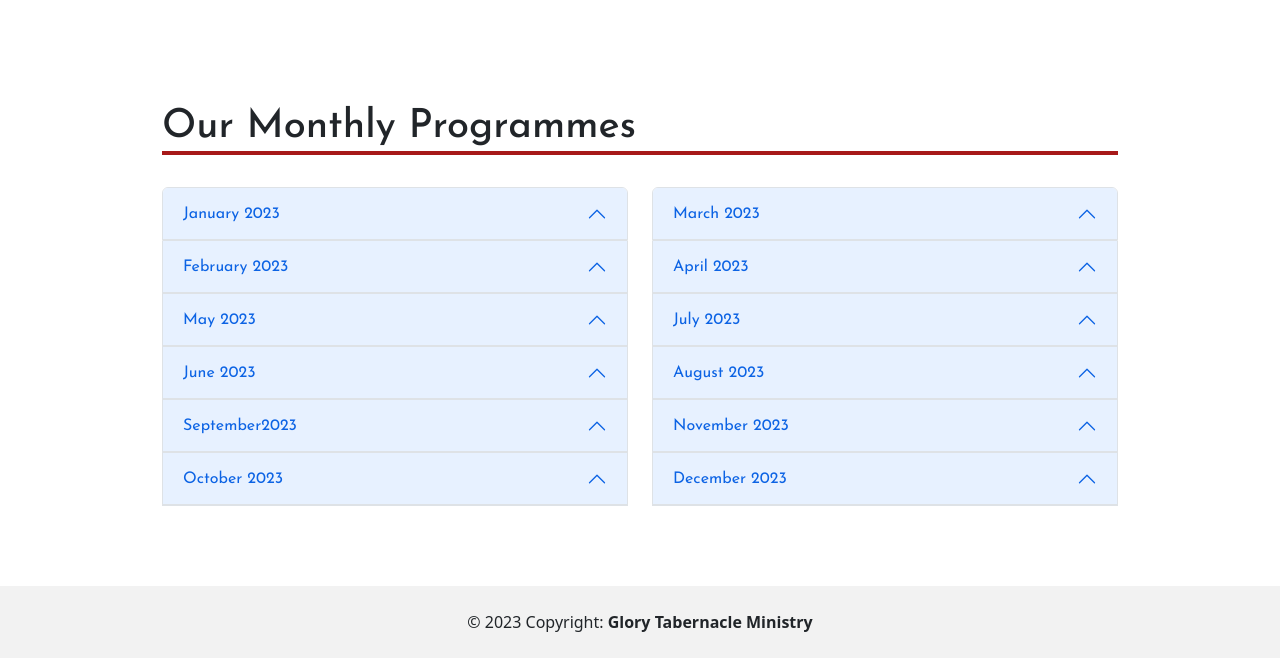
After one commit to gtictunit/website-new, a PHP site: page /calender.php in a window 1280 px wide. The commit adds this page. Shown: the part 380-1038 px from the top of the page. Run offline with PHP 8.4, Linux system fonts and the light colour scheme; some libraries are stand-ins or nearby versions; some web fonts are replaced.

Commit message:
add calendar

```diff
--- /dev/null
+++ b/calender.php
@@ -0,0 +1,372 @@
+<!DOCTYPE html>
+<html lang="en">
+
+<head>
+  <meta charset="UTF-8">
+  <meta http-equiv="X-UA-Compatible" content="IE=edge">
+  <meta name="viewport" content="width=device-width, initial-scale=1.0">
+  <!-- Bootstrap CSS -->
+  <link rel="stylesheet" href="https://cdn.jsdelivr.net/npm/bootstrap@5.2.3/dist/css/bootstrap.min.css" />
+
+  <!-- Bootstrap JS -->
+  <script src="https://cdn.jsdelivr.net/npm/bootstrap@5.2.3/dist/js/bootstrap.bundle.min.js"></script>
+
+  <!-- Local css -->
+  <link rel="stylesheet" href="./css/mainStyles.css" />
+  <link rel="stylesheet" href="./css/drop-in.animation.css" />
+  <link rel="stylesheet" href="./css/drop-down.animation.css" />
+  <link rel="stylesheet" href="./css/ripple.css" />
+  <!-- <link rel="stylesheet" href="./css/accrodion.css" /> -->
+  <link rel="stylesheet" href="./css/mainStyles.responsive.css" />
+  <link rel="stylesheet" href="./css/Chistory.css" />
+
+
+  <!-- Font awesome -->
+  <link rel="stylesheet" href="https://cdnjs.cloudflare.com/ajax/libs/font-awesome/6.3.0/css/all.min.css"
+    integrity="sha512-SzlrxWUlpfuzQ+pcUCosxcglQRNAq/DZjVsC0lE40xsADsfeQoEypE+enwcOiGjk/bSuGGKHEyjSoQ1zVisanQ=="
+    crossorigin="anonymous" referrerpolicy="no-referrer" />
+
+  <!-- Animate.css -->
+  <link rel="stylesheet" href="https://cdnjs.cloudflare.com/ajax/libs/animate.css/4.1.1/animate.min.css" />
+
+  <!-- AOS CSS -->
+  <link rel="stylesheet" href="https://unpkg.com/aos@next/dist/aos.css" />
+
+  <!-- SwiperJs -->
+  <link rel="stylesheet" href="https://cdn.jsdelivr.net/npm/swiper@9/swiper-bundle.min.css" />
+
+  <script src="https://cdn.jsdelivr.net/npm/swiper@9/swiper-bundle.min.js"></script>
+
+  <link rel="shortcut icon" href="./assets/images/gt_logo.png" type="image/x-icon">
+
+  <title>Glory Tabernacle Ministry Ibadan</title>
+</head>
+
+
+<body>
+
+  <div>
+    <!-- Navbar -->
+    <?php include('./reusables/navbar.php') ?>
+<!-- Accordion  -->
+<header class="history-header-1">
+      <div class="history-overlay"></div>
+      <div class="hero">
+        <h6 class="history-header-text drop-in">
+          Our Calendar
+        </h6>
+      </div>
+    </header><br>
+
+
+    <div class="history-words container">
+      <div class="history-words-1">
+        <h1 class="history-h2 ">
+          Our Monthly Programmes
+          <div class="block-1"></div>
+        </h1><br>
+
+
+
+        <div class="row">
+
+
+    <div class="col">
+    <div class="accordion" id="accordionExample">
+          <div class="accordion-item">
+            <h2 class="accordion-header" id="headingOne">
+              <button class="accordion-button" type="button" data-bs-toggle="collapse" data-bs-target="#collapseOne" aria-expanded="true" aria-controls="collapseOne">
+              January 2023
+              </button>
+
+            </h2>
+            <div id="collapseOne" class="accordion-collapse collapse" aria-labelledby="headingOne" data-bs-parent="#accordionExample">
+              <div class="accordion-body">
+              <span class="badge badge-primary">1-Jan-2023</span> Communion & Miracle Service.
+              <br>
+              <br>
+              <span class="badge badge-primary">9-Jan-2023</span> Congregational Fasting & Prayer.
+              <br>
+              <br>
+              <span class="badge badge-primary">29-Jan-2023</span> End of Fasting & Prayer.
+            </div>
+            </div>
+          </div>
+
+
+          <div class="accordion-item">
+    <h2 class="accordion-header" id="headingTwo">
+      <button class="accordion-button" type="button" data-bs-toggle="collapse" data-bs-target="#collapseTwo" aria-expanded="true" aria-controls="collapseTwo">
+
+                February 2023
+              </button>
+            </h2>
+      </div>
+      <div id="collapseTwo" class="accordion-collapse collapse" aria-labelledby="headingTwo" data-bs-parent="#accordionExample">
+              <div class="accordion-body">
+              <span class="badge badge-primary">5-Feb-2023</span> Communion & Miracle Service.
+              <br>
+              <br>
+              <span class="badge badge-primary">17-Feb-2023</span> Discipleship Centers Leaders Training.
+              <br>
+              <br>
+              <span class="badge badge-primary">18-Feb-2023</span> Discipleship Centers Leaders Training.
+              </div>
+            </div>
+
+
+
+            <div class="accordion-item">
+            <h2 class="accordion-header" id="headingThree">
+              <button class="accordion-button" type="button" data-bs-toggle="collapse" data-bs-target="#collapseThree" aria-expanded="true" aria-controls="collapseThree">
+               May 2023
+              </button>
+            </h2>
+            <div id="collapseThree" class="accordion-collapse collapse " aria-labelledby="headingThree" data-bs-parent="#accordionExample">
+              <div class="accordion-body">
+            <span class="badge badge-primary">7-May-2023</span> Communion and Miracle Service.
+            <br><br>
+            <span class="badge badge-primary">18-May-2023</span> Men & Women Convention Begins.
+            <br><br>
+            <span class="badge badge-primary">21-May-2023</span> Men & Women Convention Ends
+              </div>
+            </div>
+          </div>
+
+
+      <div class="accordion-item">
+      <h2 class="accordion-header" id="headingFour">
+              <button class="accordion-button" type="button" data-bs-toggle="collapse" data-bs-target="#collapseFour" aria-expanded="true" aria-controls="collapseFour">
+                June 2023
+              </button>
+            </h2>
+      </div>
+      <div id="collapseFour" class="accordion-collapse collapse" aria-labelledby="headingFour" data-bs-parent="#accordionExample">
+              <div class="accordion-body">
+            <span class="badge badge-primary">4-Jun-2023</span> Communion and Miracle Service.
+            <br><br>
+            <span class="badge badge-primary">8-Jun-2023</span> Operation Win & Disciple a Soul Begins.
+            <br><br>
+            <span class="badge badge-primary">11-Jun-2023</span> Operation Win & Disciple a Soul Ends.
+            <br><br>
+            <span class="badge badge-primary">17-Jun-2023</span> Men & Women Marriage Seminar.
+
+              </div>
+            </div>
+
+
+
+            <div class="accordion-item">
+      <h2 class="accordion-header" id="headingNine">
+              <button class="accordion-button" type="button" data-bs-toggle="collapse" data-bs-target="#collapseNine" aria-expanded="true" aria-controls="collapseNine">
+                September2023
+              </button>
+            </h2>
+      </div>
+      <div id="collapseNine" class="accordion-collapse collapse " aria-labelledby="headingNine" data-bs-parent="#accordionExample">
+              <div class="accordion-body">
+                    <span class="badge badge-primary">3-Sept-2023</span> Communion and Miracle Service.
+                    <br><br>
+            <span class="badge badge-primary">15-Sept-2023</span> Congregational All-Night.
+            <br><br>
+            <span class="badge badge-primary">16-Sept-2023</span> Congregational All-Night.
+              </div>
+            </div>
+
+
+            <div class="accordion-item">
+      <h2 class="accordion-header" id="headingTen">
+              <button class="accordion-button" type="button" data-bs-toggle="collapse" data-bs-target="#collapseTen" aria-expanded="true" aria-controls="collapseTen">
+                October 2023
+              </button>
+            </h2>
+      </div>
+      <div id="collapseTen" class="accordion-collapse collapse " aria-labelledby="headingTen" data-bs-parent="#accordionExample">
+              <div class="accordion-body">
+            <span class="badge badge-primary">1-Oct-2023</span> Communion & Miracle Service.
+            <br><br>
+            <span class="badge badge-primary">5-Oct-2023</span> Blest Convention Begins.
+            <br><br>
+            <span class="badge badge-primary">8-Oct-2023</span> Blest Convention Ends.
+            <br><br>
+            <span class="badge badge-primary">19-Oct-2023</span> Empowering the Church Begins.
+            <br><br>
+            <span class="badge badge-primary">22-Oct-2023</span> Empowering the Church Ends.
+              </div>
+            </div>
+
+
+
+          </div>
+        </div>
+
+
+
+        <!-- Second Div -->
+        <div class="col">
+        <div class="accordion" id="accordionExample">
+          <div class="accordion-item">
+            <h2 class="accordion-header" id="headingFive">
+              <button class="accordion-button" type="button" data-bs-toggle="collapse" data-bs-target="#collapseFive" aria-expanded="true" aria-controls="collapseFive">
+                March 2023
+              </button>
+            </h2>
+            <div id="collapseFive" class="accordion-collapse collapse " aria-labelledby="headingFive" data-bs-parent="#accordionExample">
+              <div class="accordion-body">
+              <span class="badge badge-primary">5-Mar-2023</span> Communion & Miracle Service.
+              <br>
+              <br>
+              <span class="badge badge-primary">10-Mar-2023</span> Congregational All-Night Prayer.
+              <br>
+              <br>
+              <span class="badge badge-primary">11-Mar-2023</span> Congregational All-Night Prayer.
+              <br>
+              <br>
+              <span class="badge badge-primary">24-Mar-2023</span> Membership Induction Course.
+
+              </div>
+            </div>
+          </div>
+
+
+      <div class="accordion-item">
+      <h2 class="accordion-header" id="headingSix">
+              <button class="accordion-button" type="button" data-bs-toggle="collapse" data-bs-target="#collapseSix" aria-expanded="true" aria-controls="collapseSix">
+                April 2023
+              </button>
+            </h2>
+      </div>
+      <div id="collapseSix" class="accordion-collapse collapse " aria-labelledby="headingSix" data-bs-parent="#accordionExample">
+              <div class="accordion-body">
+              <span class="badge badge-primary">2-Apr-2023</span> Communion & Miracle Service.
+            <br>
+            <br>
+            <span class="badge badge-primary">6-Apr-2023</span> Easter Family Week Begins.
+            <br>
+            <br>
+            <span class="badge badge-primary">9-Apr-2023</span> Easter Family Week Ends.
+            <br><br>
+            <span class="badge badge-primary">20-Apr-2023</span> Specialized Training.
+            <br><br>
+            <span class="badge badge-primary">20-Apr-2023</span> Specialized Training.
+              </div>
+            </div>
+
+
+
+            <div class="accordion-item">
+            <h2 class="accordion-header" id="headingSeven">
+              <button class="accordion-button" type="button" data-bs-toggle="collapse" data-bs-target="#collapseSeven" aria-expanded="true" aria-controls="collapseSeven">
+               July 2023
+              </button>
+            </h2>
+            <div id="collapseSeven" class="accordion-collapse collapse " aria-labelledby="headingSeven" data-bs-parent="#accordionExample">
+              <div class="accordion-body">
+
+            <span class="badge badge-primary">2-Jul-2023</span> Communion and Miracle Service.
+            <br><br>
+            <span class="badge badge-primary">3-Jul-2023</span> CLTS Begins(International).
+            <br><br>
+            <span class="badge badge-primary">22-Jul-2023</span> CLTS Ends.
+              </div>
+            </div>
+          </div>
+
+
+      <div class="accordion-item">
+      <h2 class="accordion-header" id="headingEight">
+              <button class="accordion-button" type="button" data-bs-toggle="collapse" data-bs-target="#collapseEight" aria-expanded="true" aria-controls="collapseEight">
+                August 2023
+              </button>
+            </h2>
+      </div>
+      <div id="collapseEight" class="accordion-collapse collapse " aria-labelledby="headingEight" data-bs-parent="#accordionExample">
+              <div class="accordion-body">
+            <span class="badge badge-primary">6-Aug-2023</span> Communion and Miracle Service.
+            <br><br>
+            <span class="badge badge-primary">10-Aug-2023</span> Glory Youths Convention Begins.
+            <br><br>
+            <span class="badge badge-primary">13-Aug-2023</span> Glory Youths Convention Ends.
+            <br><br>
+            <span class="badge badge-primary">19-Aug-2023</span> GADS Stage 1 Ends.
+            <br><br>
+            <span class="badge badge-primary">24-Aug-2023</span> Glory Children Convention Begins.
+            <br><br>
+            <span class="badge badge-primary">27-Aug-2023</span> Glory Children Convention Ends.
+              </div>
+            </div>
+
+
+            <div class="accordion-item">
+      <h2 class="accordion-header" id="headingEleven">
+              <button class="accordion-button" type="button" data-bs-toggle="collapse" data-bs-target="#collapseEleven" aria-expanded="true" aria-controls="collapseEleven">
+                November 2023
+              </button>
+            </h2>
+      </div>
+      <div id="collapseEleven" class="accordion-collapse collapse " aria-labelledby="headingEleven" data-bs-parent="#accordionExample">
+              <div class="accordion-body">
+              <span class="badge badge-primary">5-Nov-2023</span> Communion and Miracle Service.
+            <br><br>
+            <span class="badge badge-primary">16-Nov-2023</span> AMAW Begins.
+            <br><br>
+            <span class="badge badge-primary">19-Nov-2023</span> AWAM Ends.
+              </div>
+            </div>
+
+
+            <div class="accordion-item">
+      <h2 class="accordion-header" id="headingTwelve">
+              <button class="accordion-button" type="button" data-bs-toggle="collapse" data-bs-target="#collapseTwelve" aria-expanded="true" aria-controls="collapseTwelve">
+                December 2023
+              </button>
+            </h2>
+      </div>
+      <div id="collapseTwelve" class="accordion-collapse collapse " aria-labelledby="headingTwelve" data-bs-parent="#accordionExample">
+              <div class="accordion-body">
+              <span class="badge badge-primary">3-Dec-2023</span> Communion and Miracle Service.
+            <br><br>
+            <span class="badge badge-primary">9-Dec-2023</span> Workers End of the Year meeting.
+            <br><br>
+            <span class="badge badge-primary">25-Dec-2023</span> Christmas Day.
+              </div>
+            </div>
+
+          </div>
+        </div>
+
+
+
+
+
+
+
+</div>
+    </div>
+</div>
+
+
+
+
+
+
+
+
+      </div>
+    </div>
+    <!-- Footer -->
+    <?php
+    // include('./reusables/footer.php')
+    ?>
+  </div>
+  <div class="text-center p-4" style="background-color: rgba(0, 0, 0, 0.05);">
+    © 2023 Copyright:
+    <a class="text-reset fw-bold" href="/">Glory Tabernacle Ministry</a>
+  </div>
+
+  <script type="text/javascript" src="https://code.jquery.com/jquery-1.12.0.min.js"></script>
+<script src="https://maxcdn.bootstrapcdn.com/bootstrap/3.3.6/js/bootstrap.min.js" integrity="sha384-0mSbJDEHialfmuBBQP6A4Qrprq5OVfW37PRR3j5ELqxss1yVqOtnepnHVP9aJ7xS" crossorigin="anonymous"></script>
+
+</body>
+
+</html>
--- a/css/mainStyles.css
+++ b/css/mainStyles.css
@@ -710,3 +710,7 @@ hr {
   z-index: 200;
   border-radius: 20px;
 }
+
+.badge-primary{
+  background-color: #9900cc;
+}
--- a/reusables/navbar.php
+++ b/reusables/navbar.php
@@ -20,7 +20,7 @@
           <!-- <i class="fa-solid fa-chevron-down"></i> -->
         </a>
         <div class="dropdown-content">
-          <a href="ChurchHistory.php">Church History</a>
+          <a href="churchhistory">Church History</a>
           <a href="#">Board of Trustees </a>
           <a href="#">Eldership </a>
 
@@ -52,7 +52,7 @@
       </li>
 
       <li class="nav-item">
-        <a href="contactus.php" class="nav-link">Contact us</a>
+        <a href="contactus" class="nav-link">Contact us</a>
       </li>
     </ul>
 
```
Also changed, not shown: css/accordion.css (added, +104 -0 lines).
